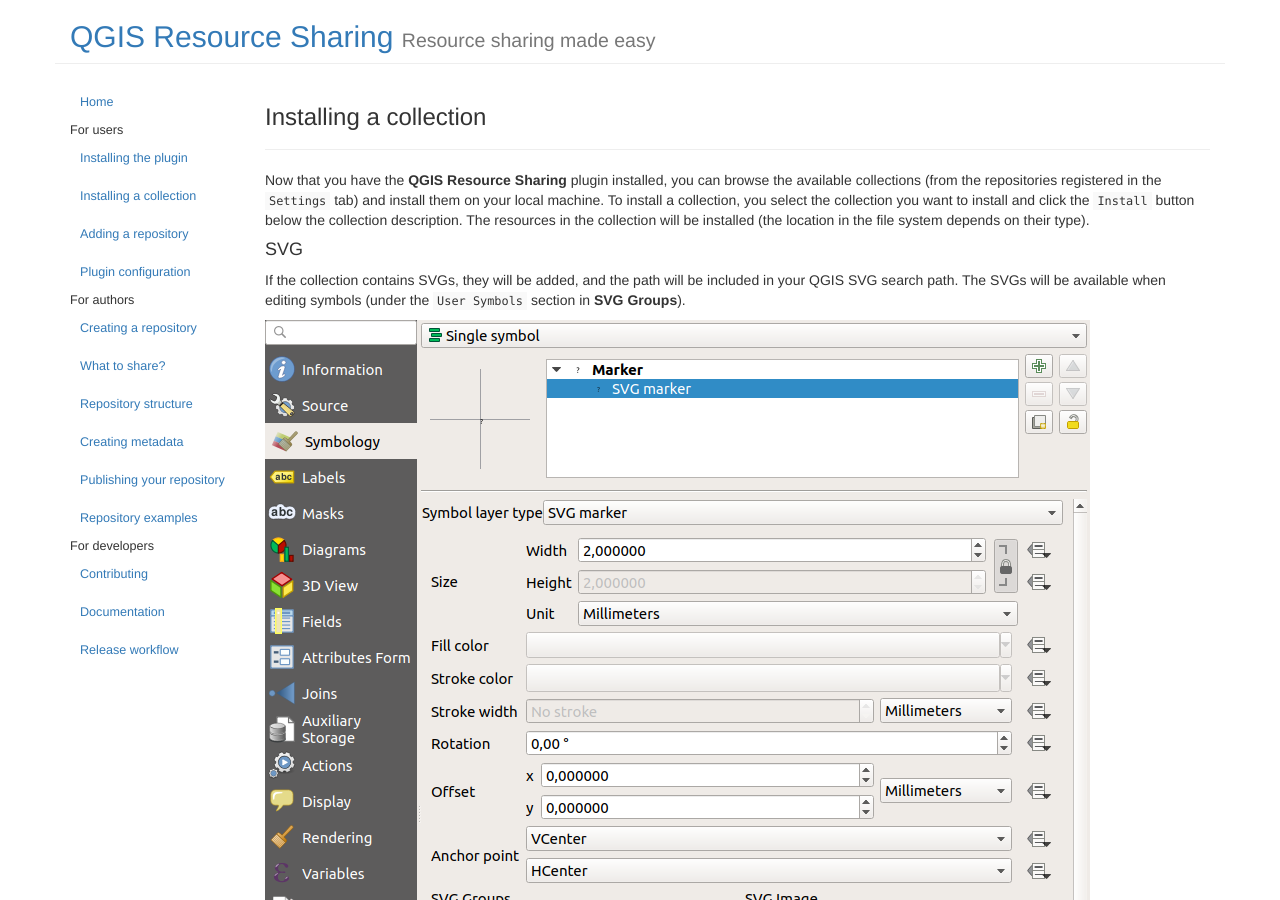
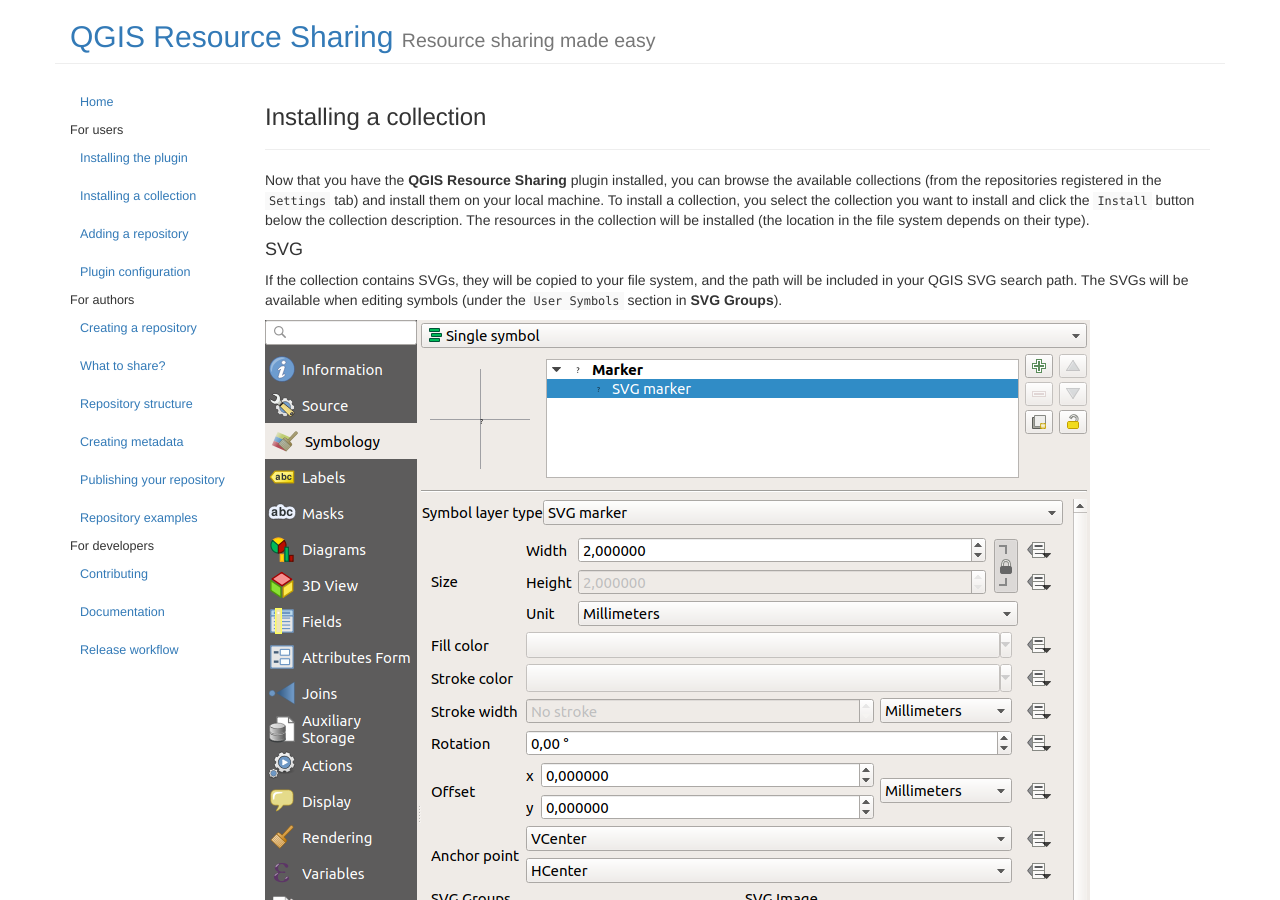
Before and after one commit to QGIS-Contribution/QGIS-ResourceSharing, a Jekyll site: the page built from _posts/2016-08-09-installing-collection.md, in a window 1280 px wide and 900 px high. Built offline with Jekyll 4.4.1, drawn with Linux system fonts in a browser that asks for light colours.

Commit message:
Update 2016-08-09-installing-collection.md

```diff
--- a/_posts/2016-08-09-installing-collection.md
+++ b/_posts/2016-08-09-installing-collection.md
@@ -15,8 +15,8 @@
 in the file system depends on their type).
 
 #### SVG
-If the collection contains SVGs, they will be added, and the path
-will be included in your QGIS SVG search path.
+If the collection contains SVGs, they will be copied to your file
+system, and the path will be included in your QGIS SVG search path.
 The SVGs will be available when editing symbols (under the
 ``User Symbols`` section in **SVG Groups**).
 
```
